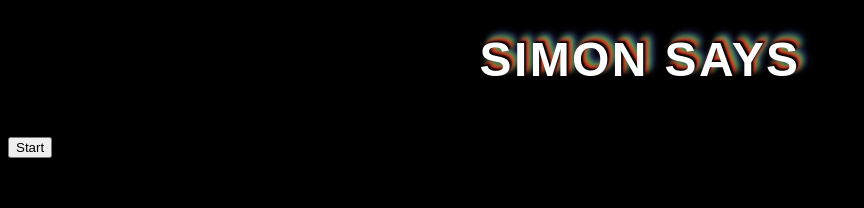
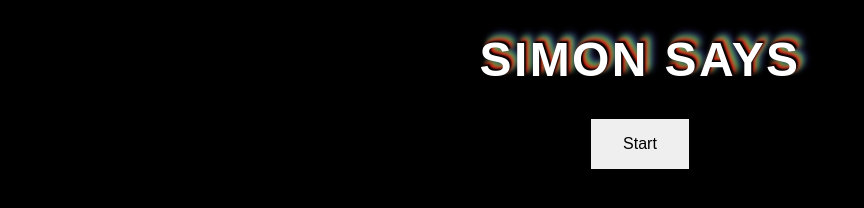
Before and after one commit to alepadron03/Microproyecto-1---Padr-n-y-Minotti, a plain HTML site: page menu.html in a window 1280 px wide. Shown: the whole page, without its empty margins (0-864 px from the left). Drawn offline with Linux system fonts and the light colour scheme.

Commit message:
boton centrado

```diff
--- a/menu.html
+++ b/menu.html
@@ -10,29 +10,28 @@
 <style>
     .button{
 
-        .myDiv{
-            text-align: center;
-
+    text-align: center;
     border: none;
-
     color: rgb(0, 0, 0);
     padding: 16px 32px;
 
     text-decoration: none;
-    display: inline-block;
+    display: block;
     font-size: 16px;
-    margin: 96px 0px auto;
+    margin: auto;
     left: 50%;
 
     transition-duration: 0.4s;
     cursor: pointer;
 
-    }}
+    }
     </style>
 
 <body>
 <h1>SIMON SAYS</h1>
-<div> class="myDiv"</div>
+
 <button class="button Boton strat">Start</button>
+
+
 </body>
 </html>
```
